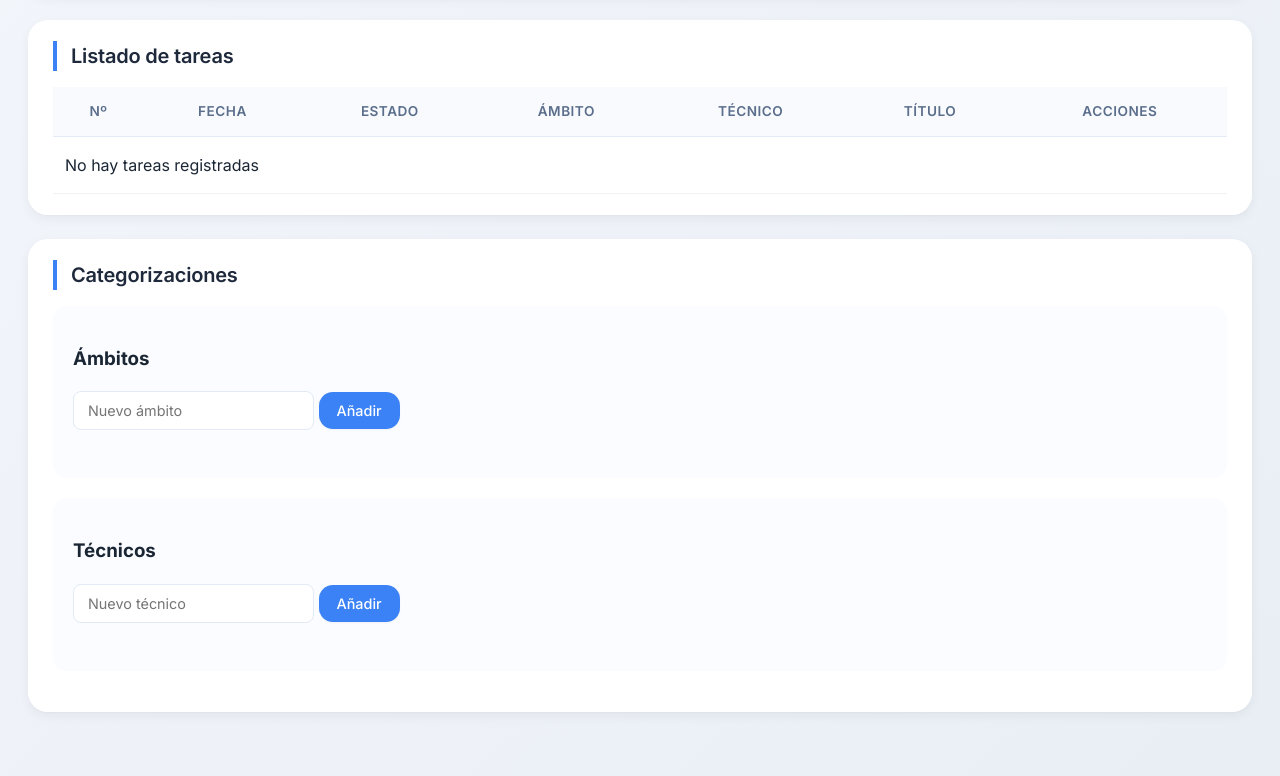
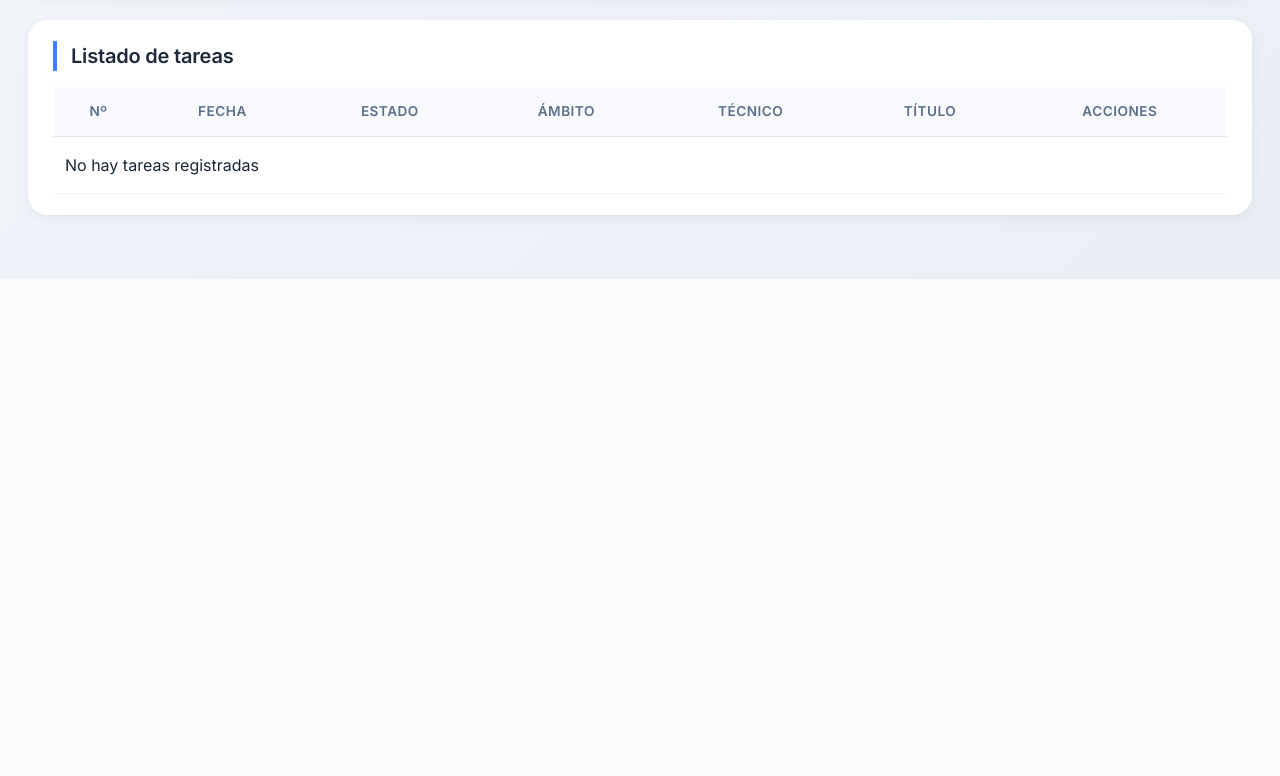
Before and after one commit to Ootoito/gestor-tareas-ia-master, a Django app: template gestor_tareas/templates/gestortareas/gestor_tareas.html in a window 1280 px wide. Shown: the part 538-1314 px from the top of the page. After the commit the page ends 817 px from the top, so only its background shows below. Run offline with Django 5.2, Linux system fonts and the light colour scheme; the template is opened without the code that fills it, so the values that code supplies are empty.

Commit message:
Limpia home moviendo categorizaciones a administracion

```diff
--- a/gestor_tareas/templates/gestortareas/gestor_tareas.html
+++ b/gestor_tareas/templates/gestortareas/gestor_tareas.html
@@ -267,49 +267,6 @@
 
     </section>
 
-    <!-- CATEGORIZACIONES -->
-    <section class="panel">
-
-        <h2>Categorizaciones</h2>
-
-        <div class="catalog-block">
-
-            <h3>Ámbitos</h3>
-
-            <form method="post" action="{% url 'nuevo_ambito' %}" class="inline-form">
-                {% csrf_token %}
-                <input type="text" name="nuevo_ambito" placeholder="Nuevo ámbito">
-                <button type="submit" class="btn-primary">Añadir</button>
-            </form>
-
-            <ul class="tag-list">
-                {% for ambito in ambitos %}
-                <li>{{ ambito }}</li>
-                {% endfor %}
-            </ul>
-
-        </div>
-
-        <div class="catalog-block">
-
-            <h3>Técnicos</h3>
-
-            <form method="post" action="{% url 'nuevo_tecnico' %}" class="inline-form">
-                {% csrf_token %}
-                <input type="text" name="nuevo_tecnico" placeholder="Nuevo técnico">
-                <button type="submit" class="btn-primary">Añadir</button>
-            </form>
-
-            <ul class="tag-list">
-                {% for tecnico in tecnicos %}
-                <li>{{ tecnico }}</li>
-                {% endfor %}
-            </ul>
-
-        </div>
-
-    </section>
-
 </div>
 <script src="{% static 'gestortareas/form_feedback.js' %}"></script>
 <script src="{% static 'gestortareas/toast_messages.js' %}"></script>
```
